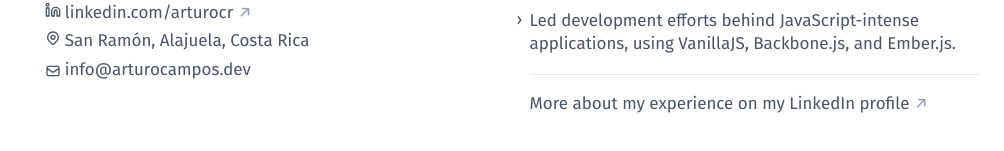
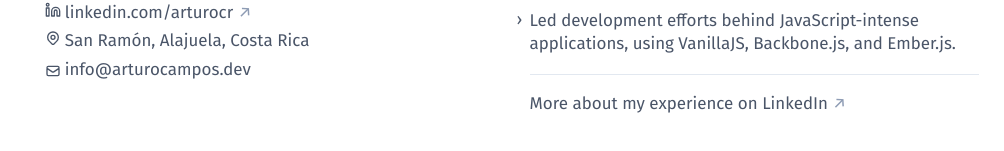
Before and after one commit to arturocr/arturocampos.dev, a Next.js app: page / in a window 1280 px wide. Shown: the part 1160-1311 px from the top of the page, without its empty margins (128-1132 px from the left). Built offline with nearby package versions, Linux system fonts and the light colour scheme.

Commit message:
Shorter closing line

```diff
--- a/pages/index.js
+++ b/pages/index.js
@@ -554,14 +554,14 @@ export default function IndexPage() {
                   </li>
                 </ul>
                 <p className='mt-4.5 pt-4.5 text-md text-gray-700 leading-normal border-gray border-t'>
-                  More about my experience on my{' '}
+                  More about my experience on{' '}
                   <a
                     className='group'
                     href='https://www.linkedin.com/in/arturocr/'
                     rel='noopener noreferrer'
                     target='_blank'
                   >
-                    LinkedIn profile
+                    LinkedIn
                     <span className='inline-block ml-1 text-gray-550 print:text-black font-normal group-hover:text-gray-700 transition duration-100 ease-in'>
                       ↗
                     </span>
```
